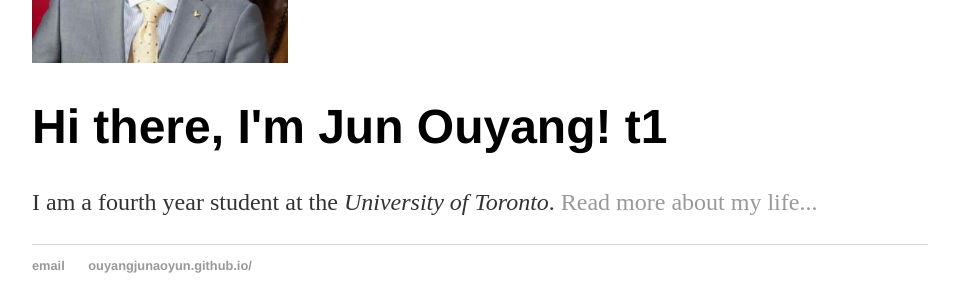
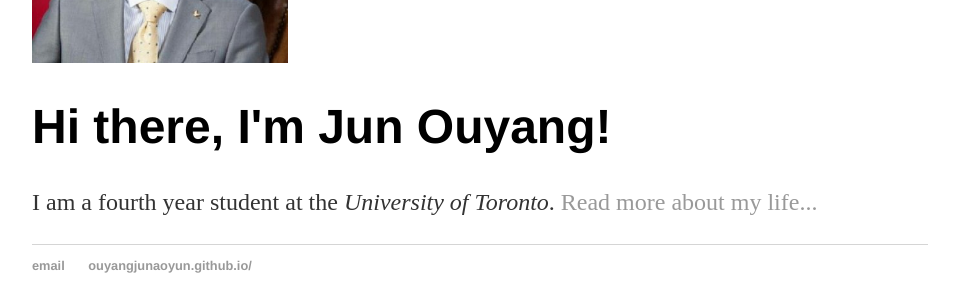
Before and after one commit to ouyangjunaoyun/mywebsite, a Jekyll site: the page built from index.html, in a window 1280 px wide. Shown: the part 287-587 px from the top of the page, without its empty margins (160-1119 px from the left). Built offline with Jekyll 4.4.1, drawn with Linux system fonts in a browser that asks for light colours.

```diff
--- a/index.html
+++ b/index.html
@@ -9,6 +9,6 @@ title: Jun Ouyang, University of Toronto
 </picture>
 
 <div class="blurb">
-	<h1>Hi there, I'm Jun Ouyang! t1</h1>
+	<h1>Hi there, I'm Jun Ouyang!</h1>
 	<p>I am a fourth year student at the <em>University of Toronto</em>. <a href="/about">Read more about my life...</a></p>
 </div><!-- /.blurb -->
```
